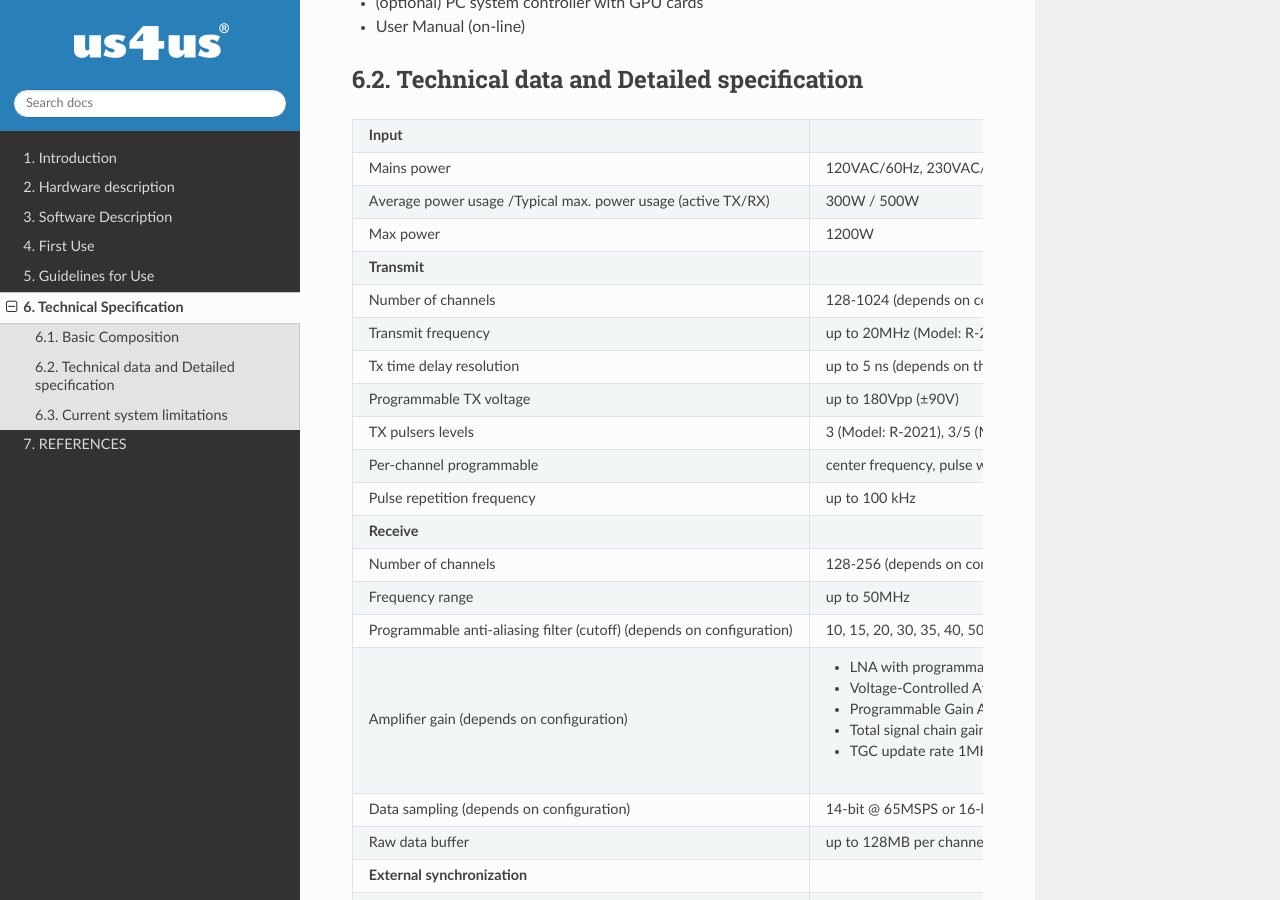
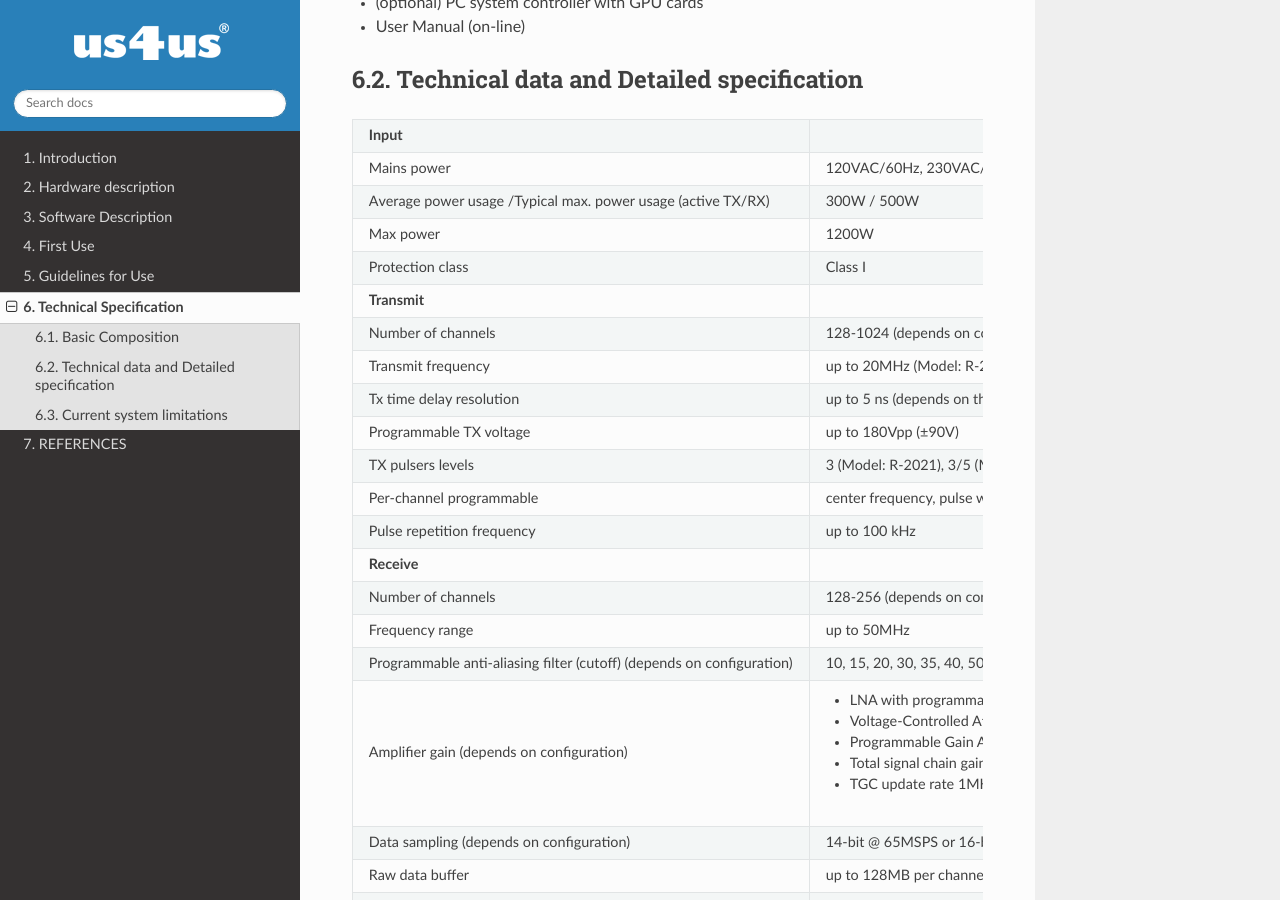
Before and after one commit to us4useu/us4r-user-docs, a Sphinx documentation site: the page built from docs/content/6_tech-spec.md, in a window 1280 px wide and 900 px high, scrolled down 345 px. Built offline with Sphinx 7.4.7 and the Read the Docs theme 3.1.0, drawn with Linux system fonts in a browser that asks for light colours.

Commit message:
tech and version history update

```diff
--- a/docs/content/6_tech-spec.md
+++ b/docs/content/6_tech-spec.md
@@ -56,6 +56,8 @@
   - 300W / 500W
 * - Max power
   - 1200W
+* - Protection class
+  - Class I
 * - **Transmit**
   -
 * - Number of channels
```
